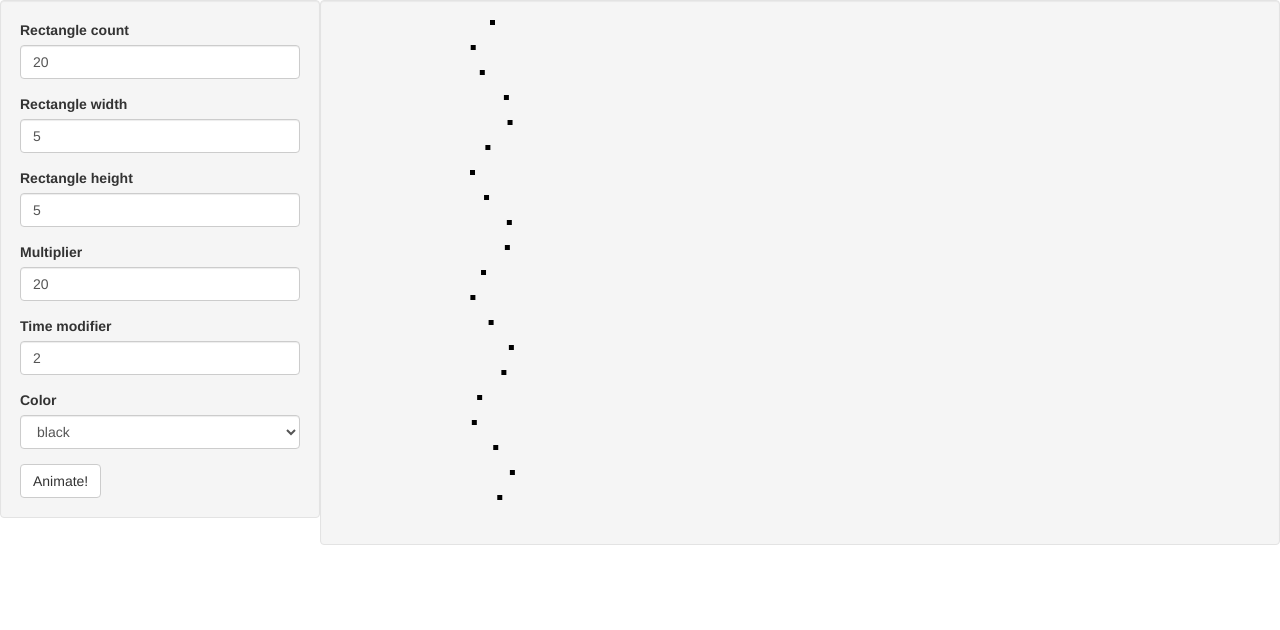
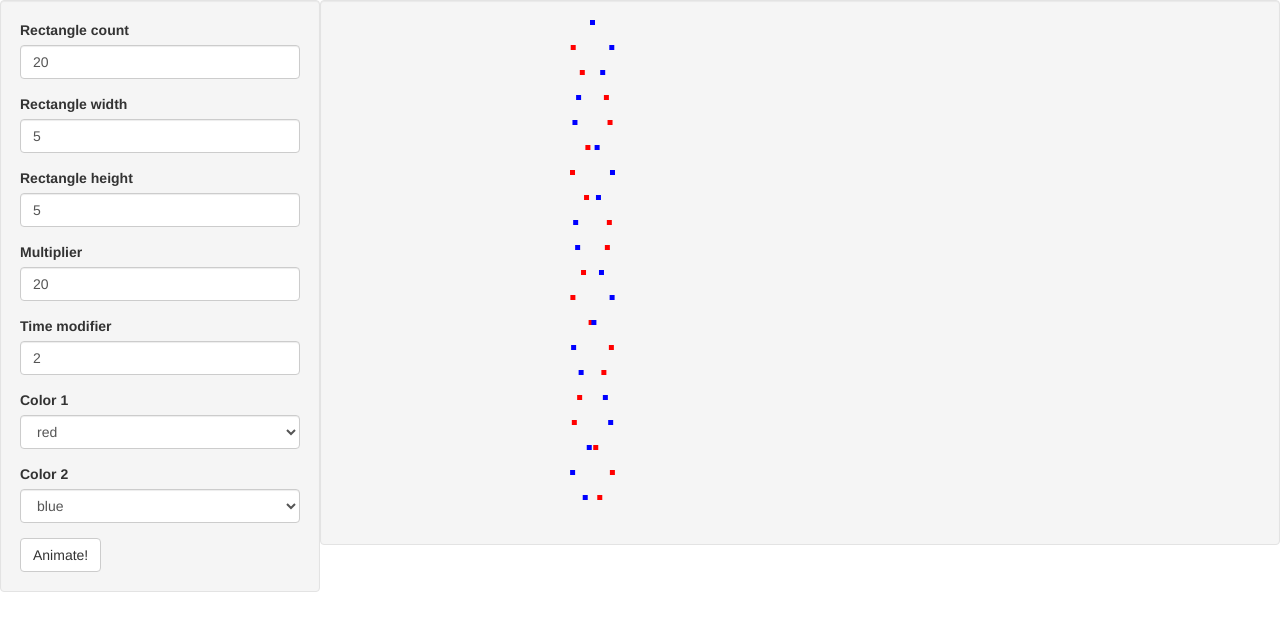
Before and after one commit to getfretless/pendulum, a plain HTML site: page index.html in a window 1280 px wide. Drawn offline with Linux system fonts and the light colour scheme.

Commit message:
Add a second column of pendulums.

```diff
--- a/index.html
+++ b/index.html
@@ -7,7 +7,7 @@
 </head>
 <body>
 
-<div class="well col-sm-3 col-xs-12">
+<div class="well col-sm-3 col-xs-4">
   <form role="form">
     <div class="form-group">
       <label for="n">Rectangle count</label>
@@ -35,9 +35,23 @@
     </div>
 
     <div class="form-group">
-      <label for="color">Color</label>
+      <label for="color">Color 1</label>
       <select name="color" class="form-control">
-        <option value="black" selected>black</option>
+        <option value="red" selected>red</option>
+        <option value="blue">blue</option>
+        <option value="black">black</option>
+        <option value="cornflowerblue">cornflower blue</option>
+        <option value="coral">coral</option>
+        <option value="darkolivegreen">dark olive green</option>
+      </select>
+    </div>
+
+    <div class="form-group">
+      <label for="color2">Color 2</label>
+      <select name="color2" class="form-control">
+        <option value="red">red</option>
+        <option value="blue" selected>blue</option>
+        <option value="black">black</option>
         <option value="cornflowerblue">cornflower blue</option>
         <option value="coral">coral</option>
         <option value="darkolivegreen">dark olive green</option>
@@ -47,8 +61,8 @@
     <input type="submit" value="Animate!" class="btn btn-default">
   </form>
 </div>
-<div class="well col-sm-9 col-xs-12">
-  <canvas id="myCanvas" width="300" height="500"></canvas>
+<div class="well col-sm-9 col-xs-8">
+  <canvas id="myCanvas" width="500" height="500"></canvas>
 </div>
 
 <script src="js/pendulum.js"></script>
--- a/js/pendulum.js
+++ b/js/pendulum.js
@@ -7,7 +7,8 @@ function canvas() {
   var height = 5;
   var multiplier = 20;
   var timeModifier = 0.02;
-  var color = 'black';
+  var color = 'red';
+  var color2 = 'blue';
 
   function stop() {
     clearInterval(interval);
@@ -18,11 +19,14 @@ function canvas() {
     var redraw = function () {
       context.clearRect(0, 0, myCanvas.width, myCanvas.height);
 
-        context.fillStyle = color;
       for (var i=0; i < n; i++) {
         x = myCanvas.width / 2 + Math.sin(time * i) * multiplier;
+        var x2 = myCanvas.width - x;
         y = i/n * myCanvas.height;
+        context.fillStyle = color;
         context.fillRect(x, y, width, height);
+        context.fillStyle = color2;
+        context.fillRect(x2, y, width, height);
       }
       time += timeModifier;
     }
@@ -38,6 +42,7 @@ function canvas() {
     multiplier = fields.multiplier.value;
     timeModifier = parseFloat(fields.time_modifier.value) / 100;
     color = fields.color.value;
+    color2 = fields.color2.value;
   }
 
   document.querySelector('form').onsubmit = update;
```
